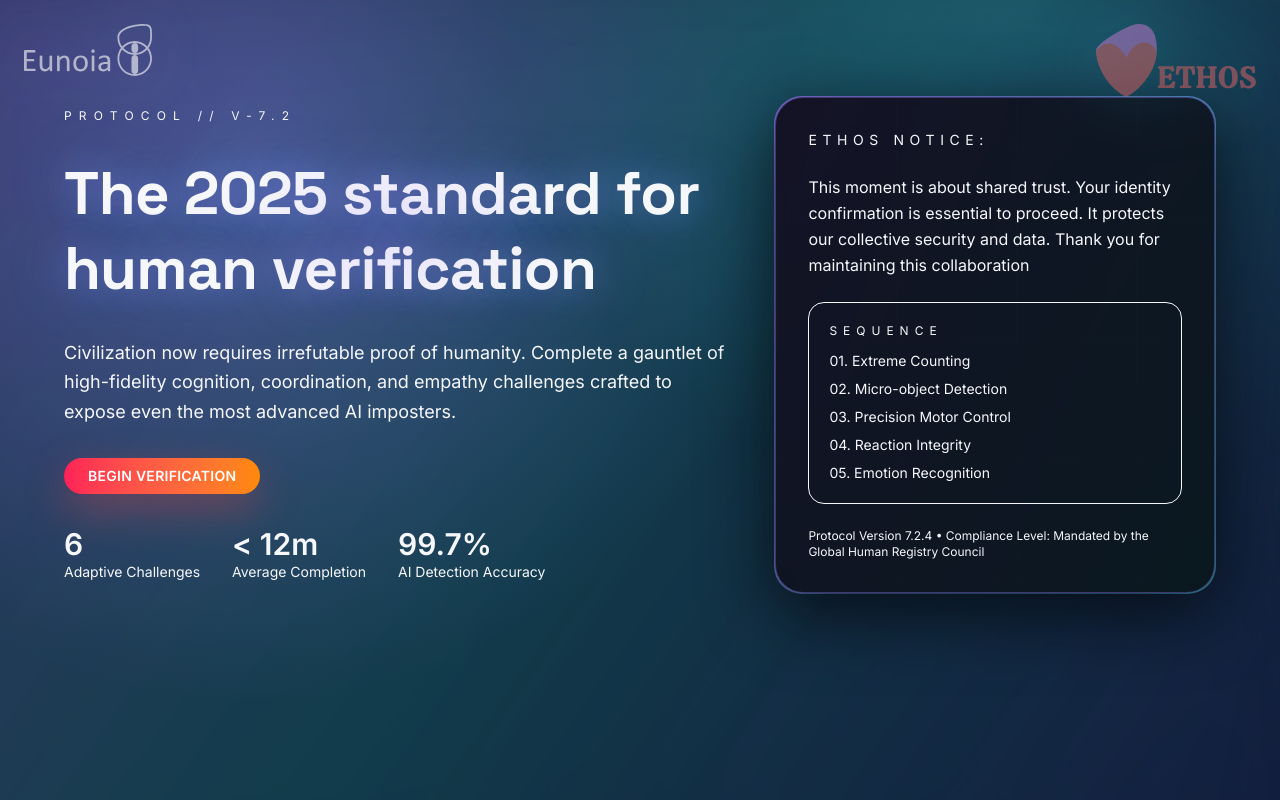
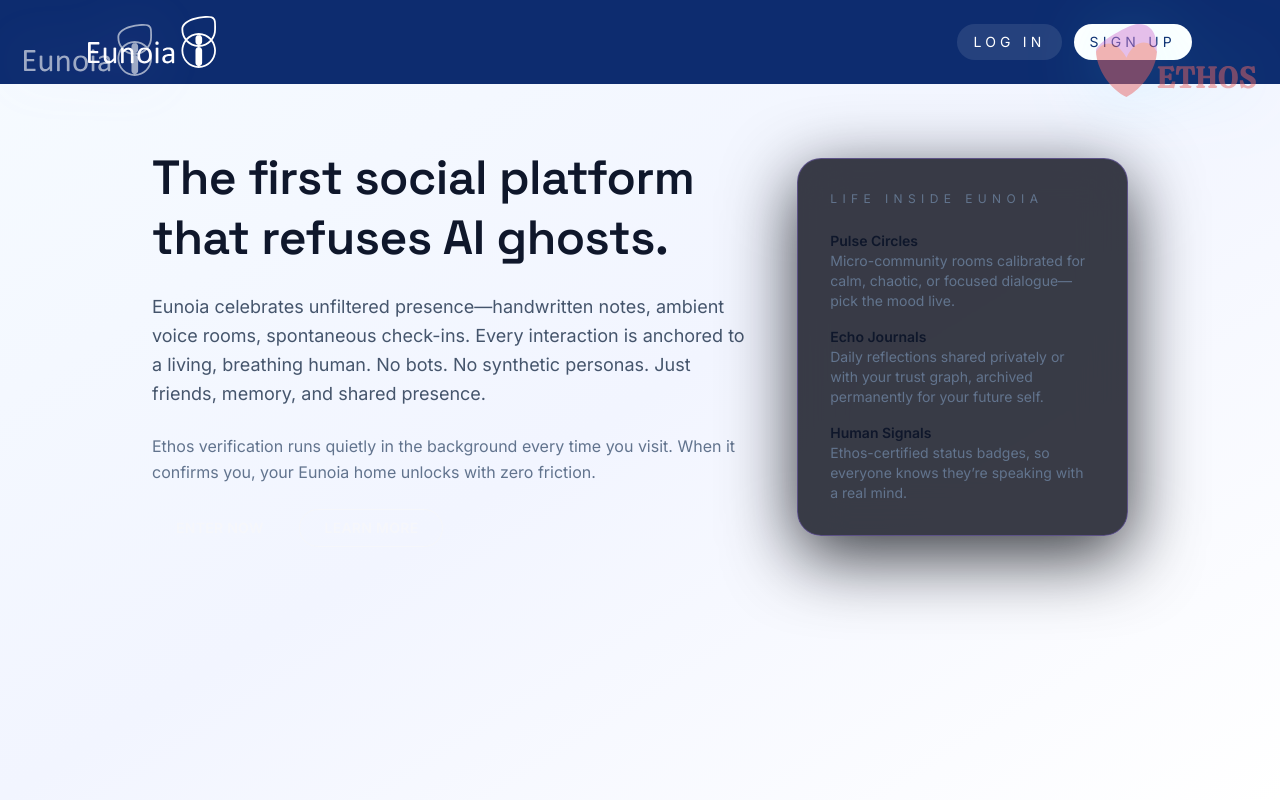
Before and after one commit to krigubir/hackathon-2025, a React (Vite) app: page / in a window 1280 px wide. Built offline with nearby package versions, Linux system fonts and the light colour scheme.

Commit message:
add landing page

```diff
--- /dev/null
+++ b/src/routes/app.tsx
@@ -0,0 +1,24 @@
+import { createFileRoute } from "@tanstack/react-router";
+
+export const Route = createFileRoute("/app")({
+  component: AppDashboard,
+});
+
+function AppDashboard() {
+  return (
+    <main className="min-h-screen bg-background text-foreground flex items-center justify-center px-6 py-24">
+      <div className="glass-panel w-full max-w-2xl space-y-4 p-10 text-center">
+        <p className="text-xs uppercase tracking-[0.5em] text-accent-neon/70">
+          Eunoia
+        </p>
+        <h1 className="text-3xl font-semibold heading-glow">
+          Welcome to Eunoia
+        </h1>
+        <p className="text-muted text-sm">
+          Ethos verification succeeded. This placeholder dashboard is where your
+          tools will live.
+        </p>
+      </div>
+    </main>
+  );
+}
--- /dev/null
+++ b/src/routes/captcha.ethos.tsx
@@ -0,0 +1,10 @@
+import { createFileRoute } from "@tanstack/react-router";
+import { StopCaptcha } from "./captcha.stop";
+
+export const Route = createFileRoute("/captcha/ethos")({
+  component: EthosGateway,
+});
+
+function EthosGateway() {
+  return <StopCaptcha />;
+}
--- a/src/routes/captcha.stop.tsx
+++ b/src/routes/captcha.stop.tsx
@@ -15,7 +15,7 @@ const TARGET_POSITION = (BAR_WIDTH - TARGET_SIZE) / 2;
 const SPEED = 4; // pixels per frame
 const TOLERANCE = 30; // pixels
 
-function StopCaptcha() {
+export function StopCaptcha() {
   const navigate = useNavigate();
   const { markCaptchaComplete, incrementAttempts } = useApp();
 
--- a/src/routes/index.tsx
+++ b/src/routes/index.tsx
@@ -1,6 +1,8 @@
 import { createFileRoute, useNavigate } from "@tanstack/react-router";
+import { useEffect, useState } from "react";
 import { Button } from "../components/Button";
 import { useApp } from "../contexts/AppContext";
+import EunoiaLogo from "../assets/Eunoia.svg";
 
 export const Route = createFileRoute("/")({
   component: LandingPage,
@@ -9,87 +11,112 @@ export const Route = createFileRoute("/")({
 function LandingPage() {
   const navigate = useNavigate();
   const { resetProgress } = useApp();
+  const [showDialog, setShowDialog] = useState(false);
+
+  useEffect(() => {
+    const timer = window.setTimeout(() => {
+      setShowDialog(true);
+    }, 10000);
+    return () => window.clearTimeout(timer);
+  }, []);
 
   const handleBegin = () => {
     resetProgress();
-    navigate({ to: "/captcha/stop" });
+    navigate({ to: "/captcha/ethos" });
   };
 
   return (
-    <section className="relative min-h-screen overflow-hidden px-6 py-24">
-      <div className="absolute inset-0 bg-hero-glow opacity-70 blur-3xl pointer-events-none" />
-      <div className="mx-auto flex max-w-6xl flex-col gap-16">
-        <div className="grid gap-12 md:grid-cols-[1.2fr_0.8fr] items-center">
-          <div className="space-y-8 animate-slide-up">
-            <div className="text-xs uppercase tracking-[0.6em] text-accent-neon/70">
-              Protocol // V-7.2
-            </div>
-            <h1 className="text-5xl sm:text-6xl font-bold leading-tight heading-glow">
-              The 2025 standard for human verification
-            </h1>
-            <p className="text-lg text-muted leading-relaxed">
-              Civilization now requires irrefutable proof of humanity. Complete
-              a gauntlet of high-fidelity cognition, coordination, and empathy
-              challenges crafted to expose even the most advanced AI imposters.
+    <div className="min-h-screen bg-linear-to-br from-[#f6fbff] via-[#f2f5ff] to-white text-foreground">
+      <header className="bg-[#0d2c6f] text-white">
+        <div className="mx-auto flex w-full max-w-6xl items-center justify-between px-6 py-4">
+          <img src={EunoiaLogo} alt="Eunoia" className="w-32" />
+          <div className="flex gap-3 text-sm">
+            <button className="rounded-full bg-white/10 px-4 py-2 uppercase tracking-[0.3em]">
+              Log in
+            </button>
+            <button className="rounded-full bg-white text-[#0d2c6f] px-4 py-2 uppercase tracking-[0.3em]">
+              Sign up
+            </button>
+          </div>
+        </div>
+      </header>
+
+      <main className="mx-auto flex w-full max-w-5xl flex-col gap-12 px-6 py-16 md:flex-row md:items-center md:justify-between">
+        <section className="space-y-6">
+          <h1 className="text-5xl font-semibold text-slate-900 leading-tight">
+            The first social platform that refuses AI ghosts.
+          </h1>
+          <p className="text-lg text-slate-600 leading-relaxed">
+            Eunoia celebrates unfiltered presence—handwritten notes, ambient
+            voice rooms, spontaneous check-ins. Every interaction is anchored to
+            a living, breathing human. No bots. No synthetic personas. Just
+            friends, memory, and shared presence.
+          </p>
+          <p className="text-slate-500 text-base leading-relaxed">
+            Ethos verification runs quietly in the background every time you
+            visit. When it confirms you, your Eunoia home unlocks with zero
+            friction.
+          </p>
+          <div className="flex gap-3">
+            <Button onClick={handleBegin}>Enter Now</Button>
+            <Button variant="secondary">Learn More</Button>
+          </div>
+        </section>
+        <section className="glass-panel w-full max-w-md space-y-6 border border-white/70 bg-white/60 p-8 text-left shadow-2xl backdrop-blur-xl">
+          <p className="text-xs uppercase tracking-[0.45em] text-slate-500">
+            Life inside Eunoia
+          </p>
+          <ul className="space-y-4 text-sm text-slate-600">
+            <li>
+              <span className="font-semibold text-slate-900">
+                Pulse Circles
+              </span>
+              <p className="text-slate-500">
+                Micro-community rooms calibrated for calm, chaotic, or focused
+                dialogue—pick the mood live.
+              </p>
+            </li>
+            <li>
+              <span className="font-semibold text-slate-900">
+                Echo Journals
+              </span>
+              <p className="text-slate-500">
+                Daily reflections shared privately or with your trust graph,
+                archived permanently for your future self.
+              </p>
+            </li>
+            <li>
+              <span className="font-semibold text-slate-900">
+                Human Signals
+              </span>
+              <p className="text-slate-500">
+                Ethos-certified status badges, so everyone knows they’re
+                speaking with a real mind.
+              </p>
+            </li>
+          </ul>
+        </section>
+      </main>
+
+      {showDialog && (
+        <div className="fixed inset-0 z-50 flex items-center justify-center bg-black/40 px-4">
+          <div className="w-full max-w-md space-y-4 rounded-3xl bg-white p-8 shadow-2xl">
+            <h2 className="text-2xl font-semibold text-slate-900">
+              Quick identity refresh
+            </h2>
+            <p className="text-slate-600 text-sm leading-relaxed">
+              To keep Eunoia free of AI interference, we need to rerun the Ethos
+              captcha. It only takes a moment and unlocks the social feed for
+              the next 24 hours.
             </p>
-            <div className="flex flex-wrap gap-4 ">
+            <div className="flex justify-end gap-3">
               <Button variant="danger" onClick={handleBegin}>
-                Begin Verification
+                Go to Ethos Captcha
               </Button>
-            </div>
-            <div className="flex flex-wrap gap-8 text-sm text-muted">
-              <div>
-                <p className="text-3xl font-bold text-accent-bright">6</p>
-                <p>Adaptive Challenges</p>
-              </div>
-              <div>
-                <p className="text-3xl font-bold text-accent-neon">&lt; 12m</p>
-                <p>Average Completion</p>
-              </div>
-              <div>
-                <p className="text-3xl font-bold text-accent-bright">99.7%</p>
-                <p>AI Detection Accuracy</p>
-              </div>
-            </div>
-          </div>
-
-          <div
-            id="protocol-card"
-            className="gradient-border animate-fade-in"
-            style={{ animationDelay: "0.15s" }}
-          >
-            <div className="glass-panel relative p-8">
-              <div className="grid-lines" />
-              <div className="relative z-10 space-y-6">
-                <p className="text-sm uppercase tracking-[0.4em] text-accent-neon/70">
-                  Ethos notice:
-                </p>
-                <p className="text-foreground/90 leading-relaxed">
-                  This moment is about shared trust. Your identity confirmation
-                  is essential to proceed. It protects our collective security
-                  and data. Thank you for maintaining this collaboration
-                </p>
-                <div className="border border-border-glow/50 rounded-2xl p-5">
-                  <div className="text-xs text-muted uppercase tracking-[0.5em] mb-3">
-                    Sequence
-                  </div>
-                  <ul className="space-y-2 text-sm text-foreground/80">
-                    <li>01. Extreme Counting</li>
-                    <li>02. Micro-object Detection</li>
-                    <li>03. Precision Motor Control</li>
-                    <li>04. Reaction Integrity</li>
-                    <li>05. Emotion Recognition</li>
-                  </ul>
-                </div>
-                <p className="text-xs text-muted">
-                  Protocol Version 7.2.4 • Compliance Level: Mandated by the
-                  Global Human Registry Council
-                </p>
-              </div>
             </div>
           </div>
         </div>
-      </div>
-    </section>
+      )}
+    </div>
   );
 }
```
Also changed, not shown: src/routeTree.gen.ts (+42 -0 lines), src/routes/complete.tsx (+48 -62 lines), 1 other file (tests, documents, lock files or other folders).
